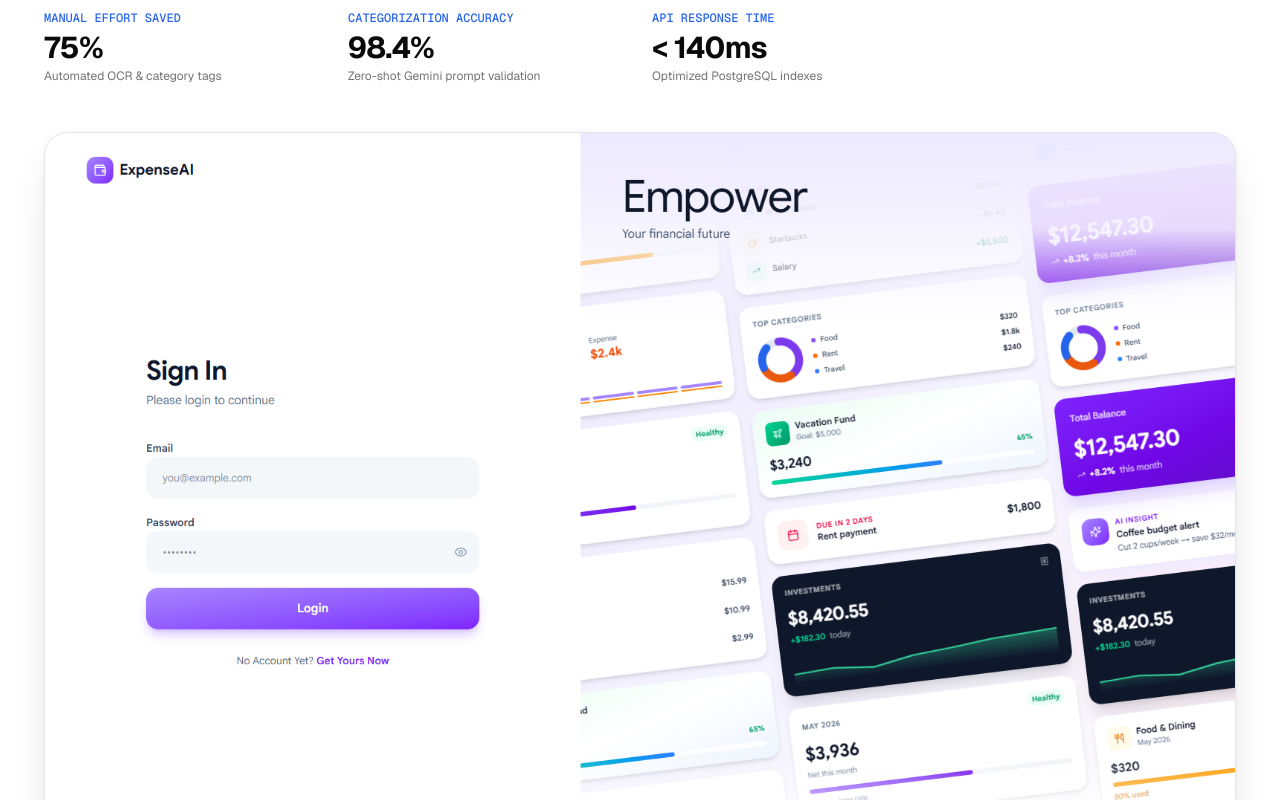
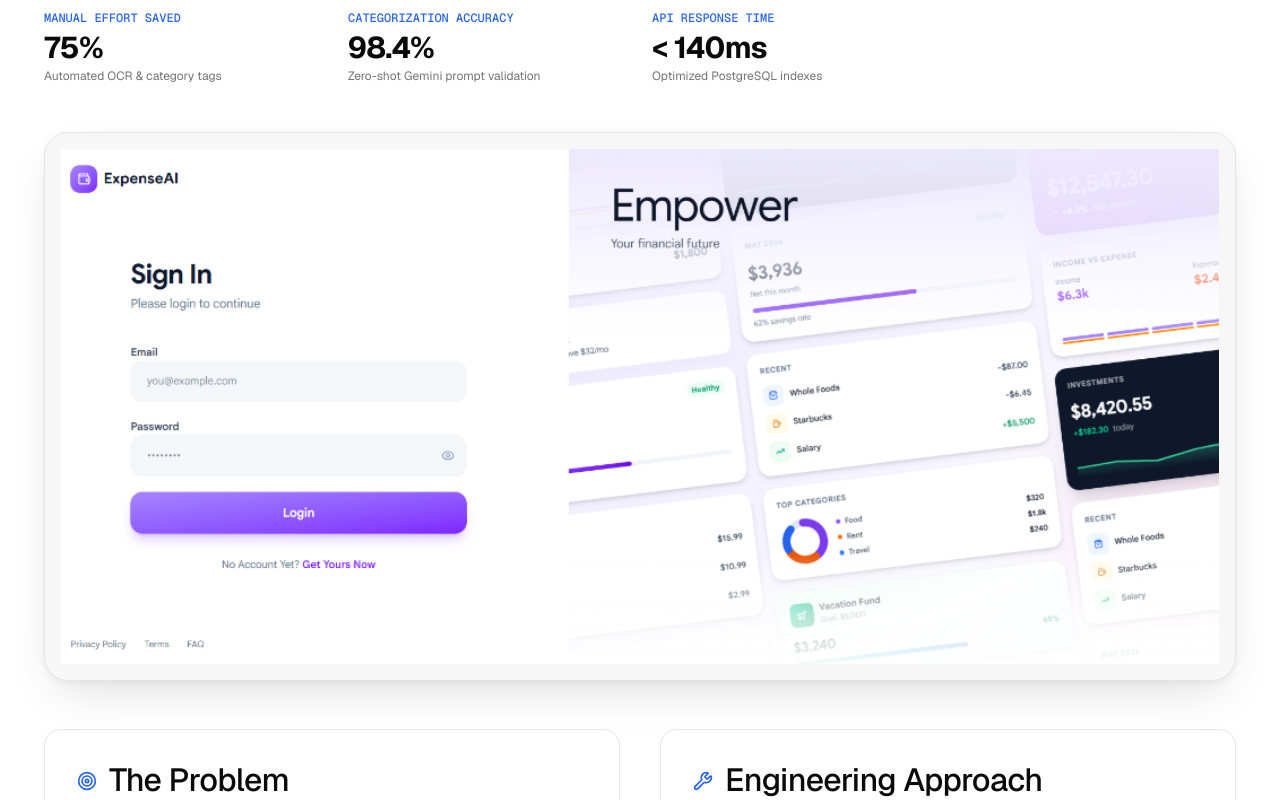
Before and after one commit to rajadaud-code/daud_portfolio, a Next.js app: page /projects/ai-expense-management-system in a window 1280 px wide. Shown: the part 740-1540 px from the top of the page. Built offline with nearby package versions, Linux system fonts and the light colour scheme; no server answers.

Commit message:
feat: implement dynamic project case study page and add AI expense management system project assets

```diff
--- a/src/app/projects/[slug]/page.tsx
+++ b/src/app/projects/[slug]/page.tsx
@@ -26,6 +26,7 @@ import {
 } from "@/components/ui";
 import { getAllProjects, getProjectBySlug } from "@/content";
 import { buildMetadata } from "@/lib/seo";
+import { cn } from "@/lib/utils";
 
 interface CaseStudyPageProps {
   params: Promise<{ slug: string }>;
@@ -208,7 +209,12 @@ export default async function CaseStudyPage({ params }: CaseStudyPageProps) {
                 width={project.thumbnail.width}
                 height={project.thumbnail.height}
                 priority
-                className="w-full object-cover"
+                className={cn(
+                  "w-full",
+                  project.thumbnailFit === "contain"
+                    ? "object-contain bg-surface-raised/50 dark:bg-neutral-950 p-2 md:p-4"
+                    : "object-cover",
+                )}
               />
             </div>
           </Reveal>
--- a/src/content/projects.ts
+++ b/src/content/projects.ts
@@ -18,9 +18,10 @@ export const projects: Project[] = [
     thumbnail: {
       src: "/projects/ai-expense-management-system.png",
       alt: "Sign-in page of the AI Expense Management System, beside a collage of its dashboard cards — balances, budgets, and AI spending insights.",
-      width: 1600,
-      height: 1000,
+      width: 1024,
+      height: 456,
     },
+    thumbnailFit: "contain",
     featured: true,
     order: 1,
     caseStudy: {
```
Also changed, not shown: public/projects/ai-expense-management-system.png.
